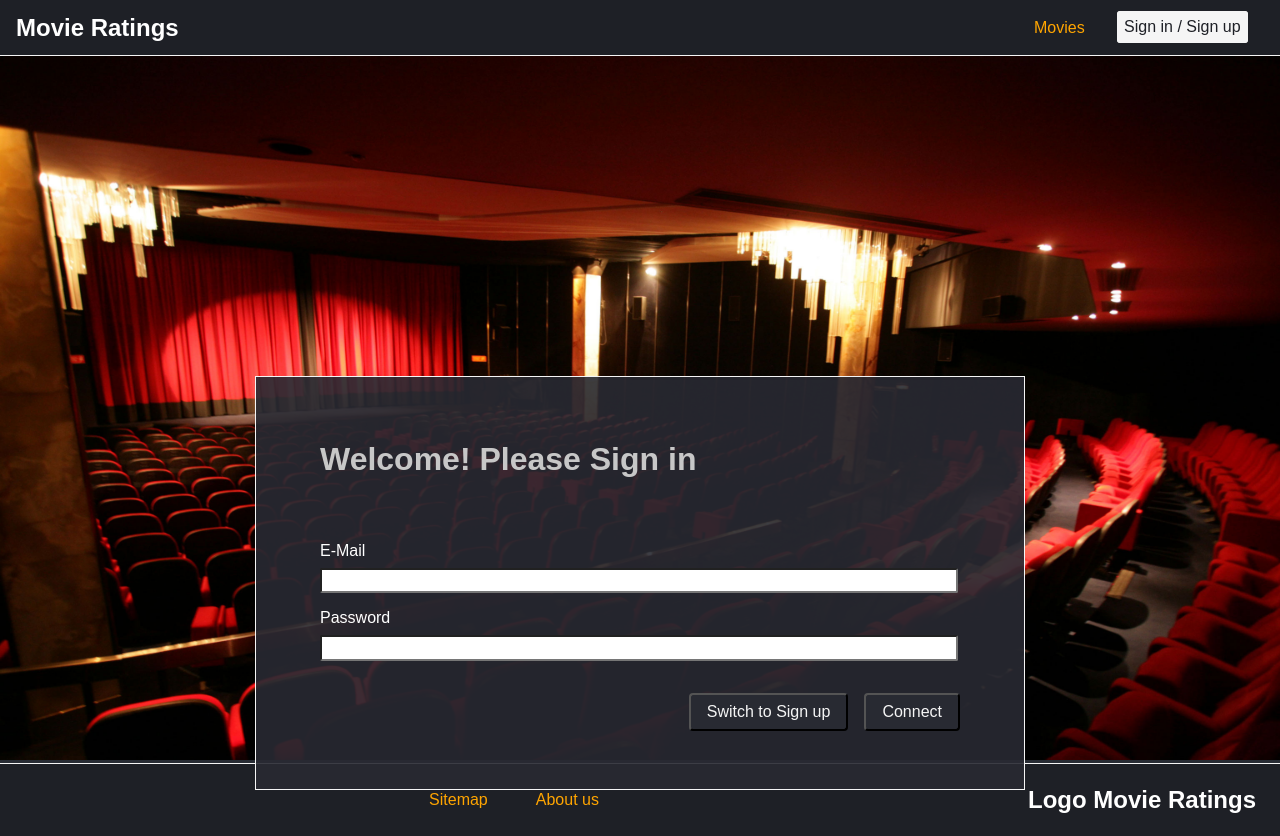
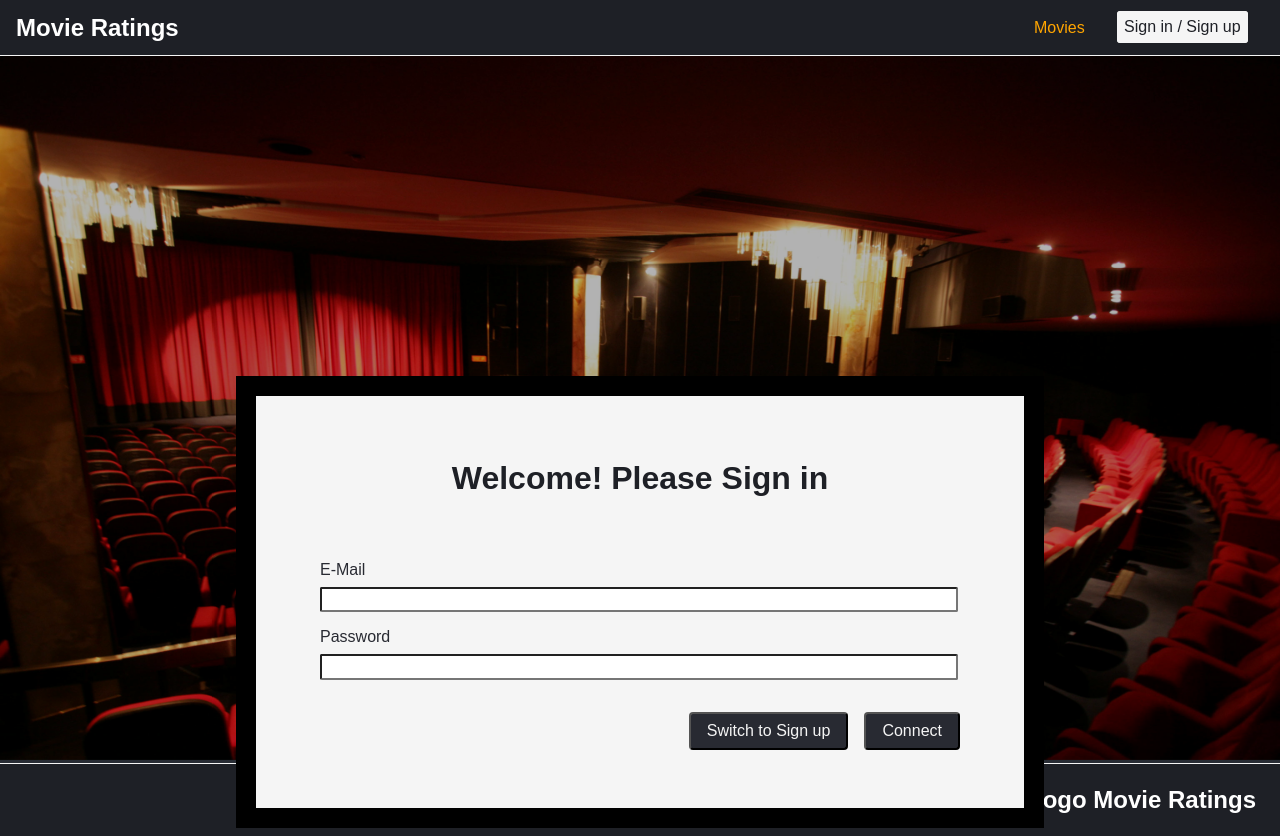
Before and after one commit to NitnekB/movies-graphql, a React (Create React App) app in the folder client/: page /auth in a window 1280 px wide. Built offline with nearby package versions, Linux system fonts and the light colour scheme.

Commit message:
feat: enhance auth page style

```diff
--- a/client/src/pages/Auth.css
+++ b/client/src/pages/Auth.css
@@ -1,16 +1,22 @@
 .authForm {
-  background:rgba(40, 42, 50, 0.9);
+  background:whitesmoke;
   width: 40rem;
   max-width: 80%;
   margin: 20rem auto;
   padding: 5%;
-  border: 1px solid whitesmoke;
+  border: 20px solid black;
+  z-index: 100;
 }
 
 .authForm h2 {
   margin: 0 0 4rem 0;
-  color: #c7c7c7;
+  text-align: center;
+  color: #1e2026;
   font-size: 2rem;
+}
+
+.authForm label {
+  color: #282a32;
 }
 
 .auth-main {
@@ -22,4 +28,14 @@
   background-image: url('../assets/images/cinecinema.jpg');
   background-repeat: no-repeat;
   background-size: cover;
+
 }
+
+.black-fog {
+  position: fixed;
+  top: 3.5rem;
+  left: 0;
+  height: 88vh;
+  width: 100%;
+  background: rgba(0, 0, 0, 0.30);
+}
--- a/client/src/pages/Auth.js
+++ b/client/src/pages/Auth.js
@@ -98,6 +98,7 @@ class AuthPage extends Component {
   render() {
     return (
       <div className="auth-main">
+        <div className="black-fog">
           <form className="authForm" onSubmit={this.submitHandler}>
             <h2>Welcome! Please {this.state.isLogin ? 'Sign up' : 'Sign in'}</h2>
             {this.state.isLogin ?
@@ -123,6 +124,7 @@ class AuthPage extends Component {
             </div>
           </form>
         </div>
+      </div>
     );
   }
 }
```
Lines whose indentation alone changed are shown as unchanged.
